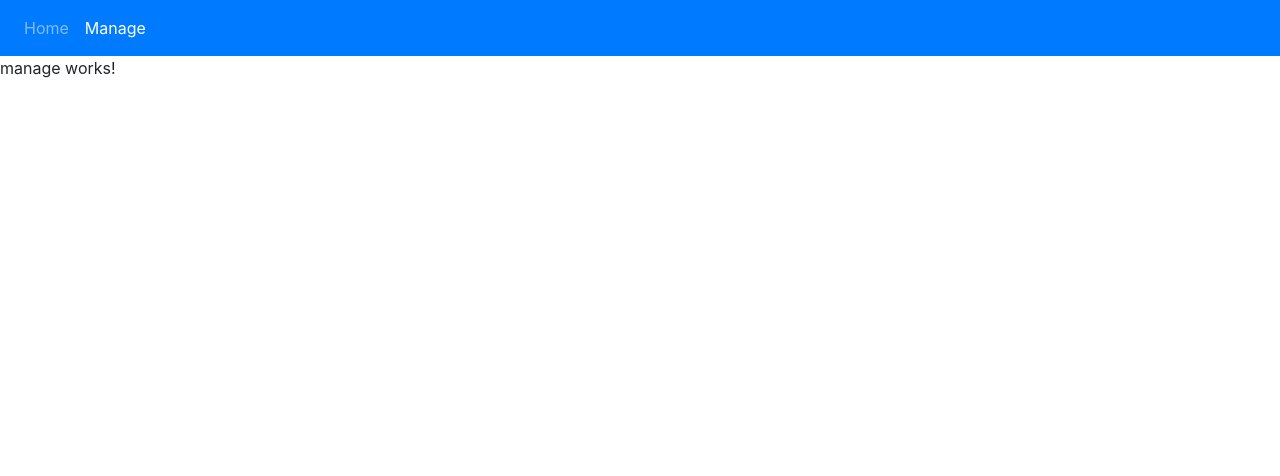
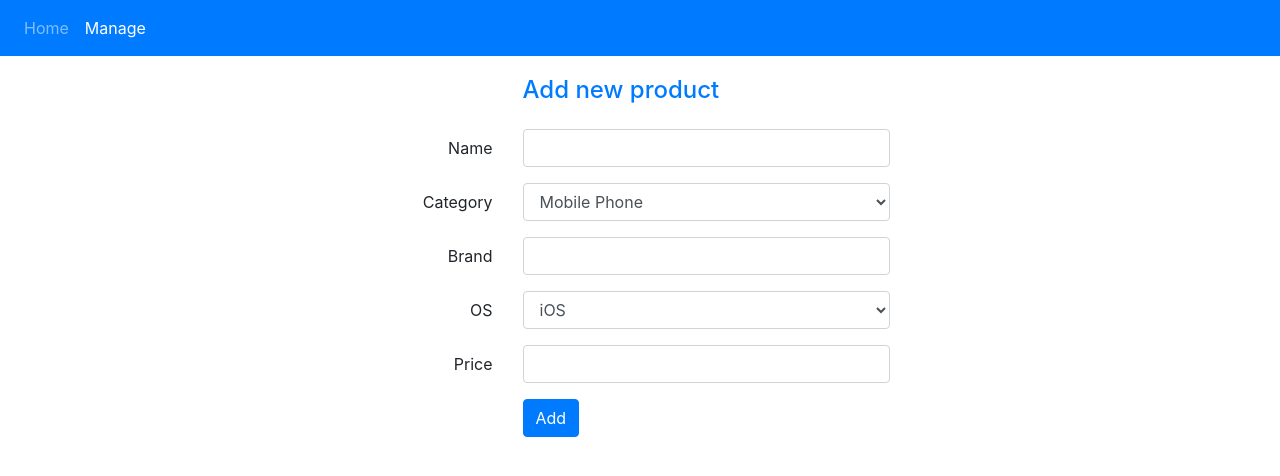
Before and after one commit to pramoch/products-frontend, an Angular app: page /manage in a window 1280 px wide. Shown: the top 476 px of the page. Built offline with nearby package versions, Linux system fonts and the light colour scheme.

Commit message:
Add new product form

```diff
--- a/src/app/manage/manage.component.css
+++ b/src/app/manage/manage.component.css
@@ -0,0 +1,4 @@
+.wrapper {
+  max-width: 500px;
+  margin: 20px auto;
+}
--- a/src/app/manage/manage.component.html
+++ b/src/app/manage/manage.component.html
@@ -1,3 +1,49 @@
-<p>
-  manage works!
-</p>
+<div class="wrapper">
+  <div class="form-group row">
+      <div class="col-sm-3"></div>
+      <div class="col-sm-9">
+          <h4 class="text-primary">Add new product</h4>
+      </div>
+    </div>
+  <div class="form-group row">
+    <label class="col-sm-3 col-form-label text-right">Name</label>
+    <div class="col-sm-9">
+      <input type="text" class="form-control" id="name">
+    </div>
+  </div>
+  <div class="form-group row">
+    <label class="col-sm-3 col-form-label text-right">Category</label>
+    <div class="col-sm-9">
+      <select id="category" class="form-control">
+        <option selected>Mobile Phone</option>
+      </select>
+    </div>
+  </div>
+  <div class="form-group row">
+    <label class="col-sm-3 col-form-label text-right">Brand</label>
+    <div class="col-sm-9">
+      <input type="text" class="form-control" id="brand">
+    </div>
+  </div>
+  <div class="form-group row">
+    <label class="col-sm-3 col-form-label text-right">OS</label>
+    <div class="col-sm-9">
+      <select id="OS" class="form-control">
+        <option selected>iOS</option>
+        <option>Android</option>
+      </select>
+    </div>
+  </div>
+  <div class="form-group row">
+    <label class="col-sm-3 col-form-label text-right">Price</label>
+    <div class="col-sm-9">
+      <input type="text" class="form-control" id="price">
+    </div>
+  </div>
+  <div class="form-group row">
+    <div class="col-sm-3"></div>
+    <div class="col-sm-9">
+      <button class="btn btn-primary">Add</button>
+    </div>
+  </div>
+</div>
```
